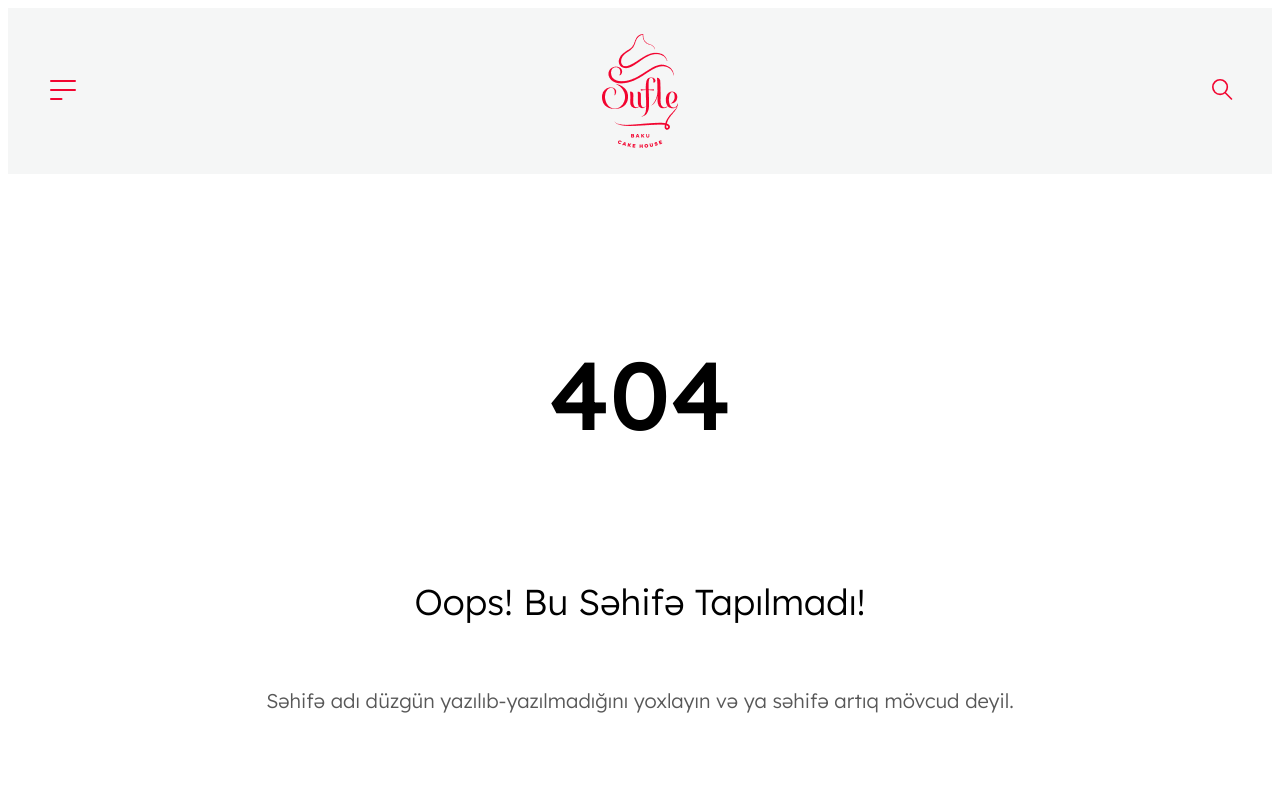
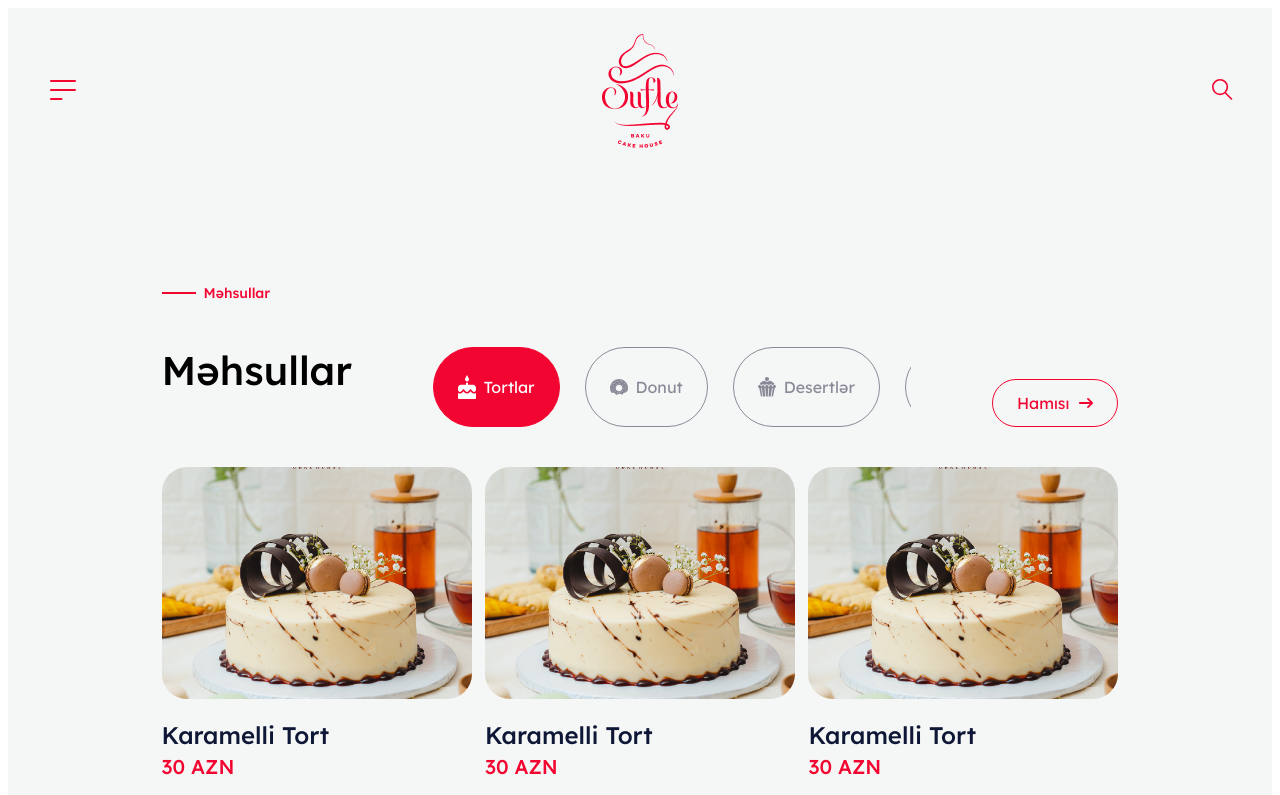
Before and after one commit to tarlansoltanov/sufle-front, a React (Vite) app: page / in a window 1280 px wide. Shown: the top 795 px of the page. Built offline with nearby package versions, Linux system fonts and the light colour scheme; no server answers.

Commit message:
Home Page added and Products added to Home Page

```diff
--- a/src/App.tsx
+++ b/src/App.tsx
@@ -3,14 +3,14 @@ import { Routes, Route } from 'react-router-dom';
 import Header from './components/Header/Header';
 import Footer from './components/Footer/Footer';
 
-import { Contact, About, Vacancy, Shops, Products, ErrorPage } from './views';
+import { Contact, About, Vacancy, Shops, Products, ErrorPage, Home } from './views';
 
 function App() {
   return (
     <>
       <Header />
       <Routes>
-        {/* <Route path="/" element={<Home />} /> */}
+        <Route path="/" element={<Home />} />
         <Route path="/products" element={<Products />} />
         {/* <Route path="/products/:id" element={<Product />} /> */}
         <Route path="/shops" element={<Shops />} />
--- a/src/components/Selector/Selector.module.scss
+++ b/src/components/Selector/Selector.module.scss
@@ -21,8 +21,10 @@
 
   & > .icon {
     position: absolute;
+    display: flex;
 
     & > img {
+      display: block;
       width: 18px;
       height: auto;
 
--- /dev/null
+++ b/src/views/home/Home.module.scss
@@ -0,0 +1,215 @@
+.products {
+  & > .header {
+    display: flex;
+    justify-content: space-between;
+    align-items: flex-end;
+
+    column-gap: 20px;
+
+    padding-bottom: 40px;
+
+    @media screen and (max-width: 786px) {
+      padding-bottom: 20px;
+      column-gap: 10px;
+    }
+
+    & > .title {
+      display: flex;
+      flex-direction: column;
+      column-gap: 10px;
+
+      & > .subtitle {
+        display: flex;
+        align-items: center;
+        justify-content: flex-start;
+        column-gap: 8px;
+
+        @media screen and (max-width: 786px) {
+          column-gap: 5px;
+        }
+
+        & > hr {
+          width: 32px;
+          border: 1px solid #f20530;
+          margin: 0;
+
+          @media screen and (max-width: 786px) {
+            width: 12px;
+            border-width: 0.4px;
+          }
+        }
+
+        & > h2 {
+          font-size: 14px;
+          line-height: 18px;
+
+          font-weight: 500;
+
+          color: #f20530;
+
+          @media screen and (max-width: 786px) {
+            font-size: 7px;
+            line-height: 9px;
+          }
+        }
+      }
+
+      & > h1 {
+        font-size: 40px;
+        line-height: 60px;
+
+        font-weight: 500;
+
+        color: #000;
+
+        @media screen and (max-width: 786px) {
+          font-size: 14px;
+          line-height: 20px;
+        }
+      }
+    }
+
+    & > .categories {
+      display: flex;
+      column-gap: 25px;
+
+      max-width: 56%;
+
+      @media screen and (max-width: 1280px) {
+        max-width: 50%;
+      }
+
+      @media screen and (max-width: 1024px) {
+        max-width: 42%;
+      }
+
+      @media screen and (max-width: 768px) {
+        max-width: 60%;
+        column-gap: 10px;
+      }
+
+      @media screen and (max-width: 480px) {
+        max-width: 50%;
+      }
+
+      @media screen and (max-width: 360px) {
+        max-width: 40%;
+      }
+
+      overflow: hidden;
+      overflow-x: scroll;
+
+      -ms-overflow-style: none;
+      scrollbar-width: none;
+
+      &::-webkit-scrollbar {
+        display: none;
+      }
+
+      scroll-behavior: smooth;
+      cursor: grab;
+
+      & > .selector {
+        align-items: center;
+
+        @media screen and (max-width: 786px) {
+          padding: 3px 5px;
+          margin: 3px 0;
+        }
+
+        & img {
+          @media screen and (max-width: 786px) {
+            width: 8px;
+            height: 8px;
+          }
+        }
+
+        & p {
+          @media screen and (max-width: 786px) {
+            font-size: 8px;
+            line-height: 10px;
+            margin-left: 12px;
+          }
+        }
+      }
+    }
+
+    & > .viewAll {
+      display: flex;
+      align-items: center;
+      column-gap: 10px;
+
+      padding: 13px 24px;
+
+      border: 1px solid #f20530;
+      border-radius: 45px;
+
+      @media screen and (max-width: 786px) {
+        padding: 7px 15px;
+      }
+
+      & > span {
+        height: 20px;
+        font-size: 16px;
+        line-height: 20px;
+        color: #f20530;
+
+        @media screen and (max-width: 786px) {
+          height: 12px;
+          font-size: 10px;
+          line-height: 12px;
+        }
+      }
+
+      text-decoration: none;
+
+      & > img {
+        display: block;
+        width: 14px;
+        height: 10px;
+
+        @media screen and (max-width: 786px) {
+          width: 4px;
+          height: 3px;
+        }
+      }
+    }
+  }
+
+  & > .main {
+    display: flex;
+    flex-wrap: wrap;
+    justify-content: space-between;
+
+    & .photo {
+      $width: calc(100vw - 12vw - 12vw);
+
+      width: calc($width * 0.25 - 14px);
+      height: calc(($width * 0.25 - 14px) * 0.75);
+
+      @media screen and (max-width: 1280px) {
+        width: calc($width * 0.333 - 14px);
+        height: calc(($width * 0.333 - 14px) * 0.75);
+      }
+
+      @media screen and (max-width: 1024px) {
+        width: calc($width * 0.5 - 20px);
+        height: calc(($width * 0.5 - 20px) * 0.75);
+      }
+
+      @media screen and (max-width: 768px) {
+        $width: calc(100vw - 25px - 25px);
+
+        width: calc($width * 0.333 - 10px);
+        height: calc(($width * 0.333 - 10px) * 0.75);
+      }
+
+      @media screen and (max-width: 480px) {
+        $width: calc(100vw - 25px - 25px);
+
+        width: calc($width * 0.5 - 10px);
+        height: calc(($width * 0.5 - 10px) * 0.75);
+      }
+    }
+  }
+}
--- /dev/null
+++ b/src/views/home/index.tsx
@@ -0,0 +1,153 @@
+import { Link } from 'react-router-dom';
+import ScrollContainer from 'react-indiana-drag-scroll';
+
+import Container from '../../components/Container/Container';
+import Selector from '../../components/Selector/Selector';
+import Card from '../../components/Card/Card';
+
+import styles from './Home.module.scss';
+
+const Home = () => {
+  return (
+    <main>
+      <Container>
+        <div className={styles.banner}></div>
+        <div className={styles.promotions}></div>
+        <div className={styles.products}>
+          <div className={styles.header}>
+            <div className={styles.title}>
+              <div className={styles.subtitle}>
+                <hr />
+                <h2>Məhsullar</h2>
+              </div>
+              <h1>Məhsullar</h1>
+            </div>
+
+            <ScrollContainer className={styles.categories}>
+              <Selector
+                title="Tortlar"
+                icon="/src/assets/images/category/cake_white.svg"
+                isSelected={true}
+                onClick={() => {}}
+                className={styles.selector}
+              />
+              <Selector
+                title="Donut"
+                icon="/src/assets/images/category/donut_grey.svg"
+                isSelected={false}
+                onClick={() => {}}
+                className={styles.selector}
+              />
+              <Selector
+                title="Desertlər"
+                icon="/src/assets/images/category/dessert_grey.svg"
+                isSelected={false}
+                onClick={() => {}}
+                className={styles.selector}
+              />
+              <Selector
+                title="Paxlavalar"
+                icon="/src/assets/images/category/paklava_grey.svg"
+                isSelected={false}
+                onClick={() => {}}
+                className={styles.selector}
+              />
+              <Selector
+                title="For Kids"
+                icon="/src/assets/images/category/kids_grey.svg"
+                isSelected={false}
+                onClick={() => {}}
+                className={styles.selector}
+              />
+              <Selector
+                title="Donut"
+                icon="/src/assets/images/category/donut_grey.svg"
+                isSelected={false}
+                onClick={() => {}}
+                className={styles.selector}
+              />
+              <Selector
+                title="Desertlər"
+                icon="/src/assets/images/category/dessert_grey.svg"
+                isSelected={false}
+                onClick={() => {}}
+                className={styles.selector}
+              />
+              <Selector
+                title="Paxlavalar"
+                icon="/src/assets/images/category/paklava_grey.svg"
+                isSelected={false}
+                onClick={() => {}}
+                className={styles.selector}
+              />
+              <Selector
+                title="For Kids"
+                icon="/src/assets/images/category/kids_grey.svg"
+                isSelected={false}
+                onClick={() => {}}
+                className={styles.selector}
+              />
+            </ScrollContainer>
+
+            <Link to="/products" className={styles.viewAll}>
+              <span>Hamısı</span>
+              <img src="/src/assets/images/icons/arrow-L.svg" alt="Arrow Left" />
+            </Link>
+          </div>
+          <div className={styles.main}>
+            <Card
+              photo="/src/assets/images/product/product2.jpg"
+              name="Karamelli Tort"
+              price={30.0}
+              photoClass={styles.photo}
+            />
+            <Card
+              photo="/src/assets/images/product/product2.jpg"
+              name="Karamelli Tort"
+              price={30.0}
+              photoClass={styles.photo}
+            />
+            <Card
+              photo="/src/assets/images/product/product2.jpg"
+              name="Karamelli Tort"
+              price={30.0}
+              photoClass={styles.photo}
+            />
+            <Card
+              photo="/src/assets/images/product/product1.png"
+              name="Karamelli Tort"
+              price={30.0}
+              photoClass={styles.photo}
+            />
+            <Card
+              photo="/src/assets/images/product/product1.png"
+              name="Karamelli Tort"
+              price={30.0}
+              photoClass={styles.photo}
+            />
+            <Card
+              photo="/src/assets/images/product/product1.png"
+              name="Karamelli Tort"
+              price={30.0}
+              photoClass={styles.photo}
+            />
+            <Card
+              photo="/src/assets/images/product/product1.png"
+              name="Karamelli Tort"
+              price={30.0}
+              photoClass={styles.photo}
+            />
+            <Card
+              photo="/src/assets/images/product/product1.png"
+              name="Karamelli Tort"
+              price={30.0}
+              photoClass={styles.photo}
+            />
+          </div>
+        </div>
+      </Container>
+    </main>
+  );
+};
+
+export default Home;
--- a/src/views/index.tsx
+++ b/src/views/index.tsx
@@ -4,3 +4,4 @@ export { default as Vacancy } from './vacancy';
 export { default as Shops } from './shops';
 export { default as Products } from './products';
 export { default as ErrorPage } from './errors';
+export { default as Home } from './home';
```
Also changed, not shown: src/assets/images/icons/arrow-L.svg (added).
